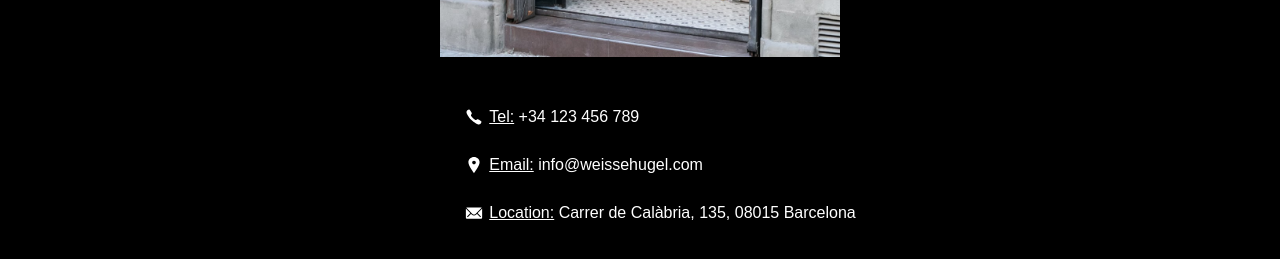
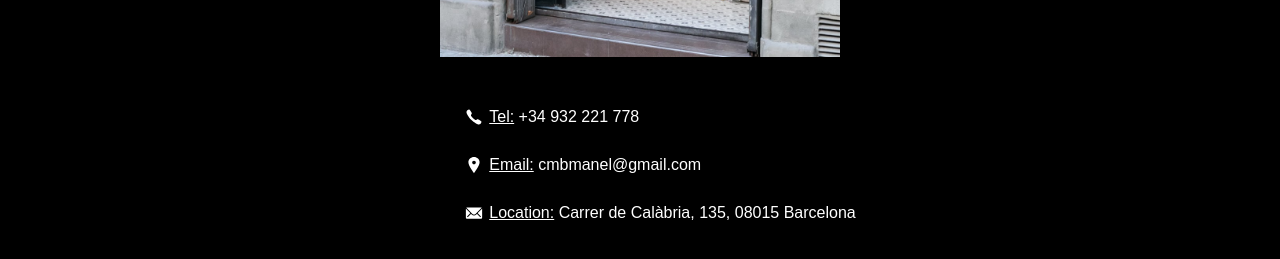
Before and after one commit to IgnacioGCL/weissehugel.com, a Jekyll site: the page built from index.md, in a window 1280 px wide and 900 px high, scrolled down 3181 px. Shown: the part 627-886 px from the top of the window. Built offline with Jekyll 4.4.1, drawn with Linux system fonts in a browser that asks for light colours.

Commit message:
Added real contact info

```diff
--- a/_includes/contact-section.html
+++ b/_includes/contact-section.html
@@ -3,13 +3,13 @@
     <div class="info-wrapper">
         <img class="store-outside" src="/assets/img/weisse-hugel-outside.jpg" alt="Weisse Hügel Store">
         <ul class="info-list d-md-none">
-            <li><img class="info-icon" src="/assets/img/icons/ios-call.svg" alt="Phone"><a href="tel:+34123456789"><span>Tel:</span> +34 123 456 789</a></li>
-            <li><img class="info-icon" src="/assets/img/icons/ios-pin.svg" alt="Pin"><a href="email:info@weissehugel.com"><span>Email:</span> info@weissehugel.com</a></li>
+            <li><img class="info-icon" src="/assets/img/icons/ios-call.svg" alt="Phone"><a href="tel:+34932221778"><span>Tel:</span> +34 932 221 778</a></li>
+            <li><img class="info-icon" src="/assets/img/icons/ios-pin.svg" alt="Pin"><a href="email:cmbmanel@gmail.com"><span>Email:</span> cmbmanel@gmail.com</a></li>
             <li><img class="info-icon" src="/assets/img/icons/ios-mail.svg" alt="Mail"><a href="https://www.google.com/maps/place/Weisse+H%C3%BCgel/@41.3810552,2.1530438,15z/data=!4m5!3m4!1s0x0:0x16a759601b87f968!8m2!3d41.3810552!4d2.1530438"><span>Location:</span> Carrer de Calàbria, 135, 08015 Barcelona</a></li>
         </ul>
         <ul class="info-list d-sm-none">
-            <li><img class="info-icon" src="/assets/img/icons/ios-call.svg" alt="Phone"><a href="tel:+34123456789">+34 123 456 789</a></li>
-            <li><img class="info-icon" src="/assets/img/icons/ios-pin.svg" alt="Pin"><a href="email:info@weissehugel.com">info@weissehugel.com</a></li>
+            <li><img class="info-icon" src="/assets/img/icons/ios-call.svg" alt="Phone"><a href="tel:+34932221778">+34 932 221 778</a></li>
+            <li><img class="info-icon" src="/assets/img/icons/ios-pin.svg" alt="Pin"><a href="email:cmbmanel@gmail.com">cmbmanel@gmail.com</a></li>
             <li><img class="info-icon" src="/assets/img/icons/ios-mail.svg" alt="Mail"><a href="https://www.google.com/maps/place/Weisse+H%C3%BCgel/@41.3810552,2.1530438,15z/data=!4m5!3m4!1s0x0:0x16a759601b87f968!8m2!3d41.3810552!4d2.1530438">Carrer de Calàbria, 135, 08015 Barcelona</a></li>
         </ul>
     </div>
```
